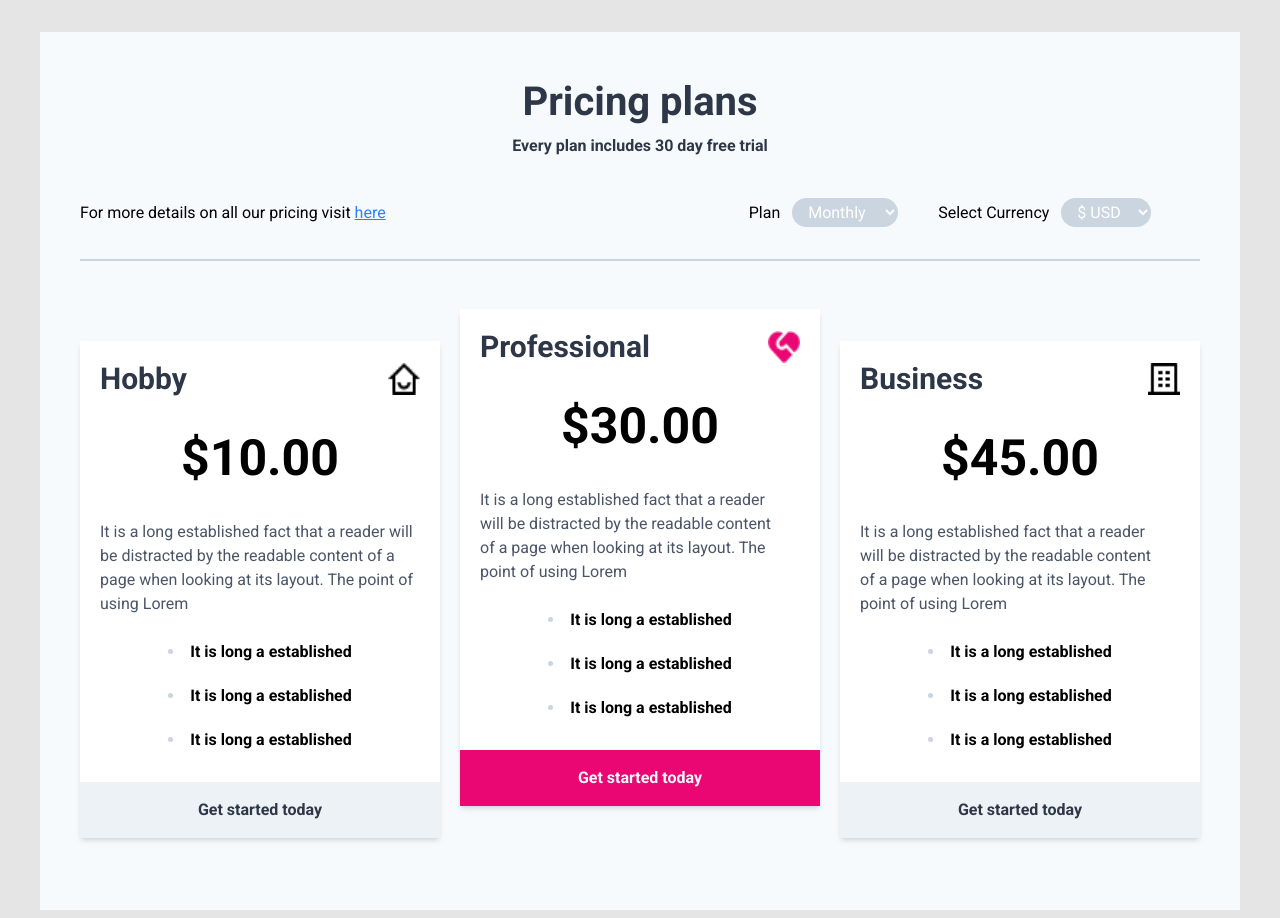
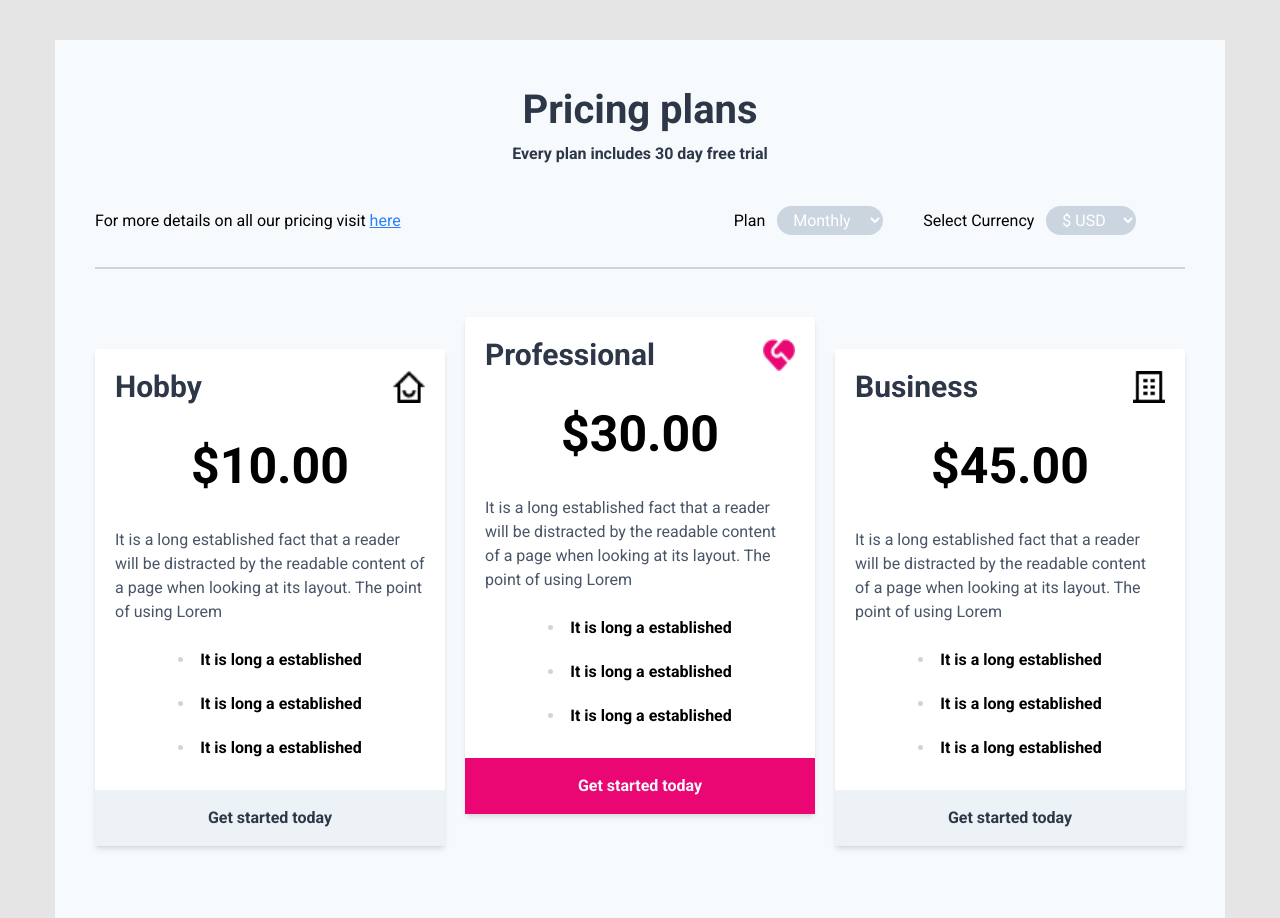
Before and after one commit to Oluwatayoo/Tailwind-Pricing-Grid-Projects, a website: page Pricing Grid 1/index.html in a window 1280 px wide. Shown: the top 918 px of the page. Drawn offline with Linux system fonts and the light colour scheme.

Commit message:
Updated the HTML file

```diff
--- a/Pricing Grid 1/index.html
+++ b/Pricing Grid 1/index.html
@@ -18,7 +18,7 @@
       class="flex items-center justify-center min-h-screen bg-[#e5e5e5] font-['Roboto']"
     >
       <!-- Inner Container -->
-      <div class="p-10 bg-[#F7FAFC] my-8 md:m-8">
+      <div class="p-3 md:p-10 bg-[#F7FAFC] my-10 md:m-10">
         <div class="flex flex-col items-center">
           <h1 class="font-bold text-[#2d3748] text-[40px] text-center">
             Pricing plans
@@ -38,7 +38,7 @@
               >
             </p>
             <div
-              class="flex space-x-10 md:justify-between lg:justify-center lg:space-x-10 md:w-full lg:w-[500px]"
+              class="flex space-x-5 text-center md:justify-between lg:justify-center lg:space-x-10 md:w-full lg:w-[500px]"
             >
               <div class="md:space-x-2">
                 <label for="plan">Plan</label>
@@ -73,7 +73,7 @@
           class="flex flex-col md:flex-row space-y-5 md:space-y-0 lg:space-x-5 md:gap-5 lg:gap-16 lg:gap-y-5 xl:gap-0 items-center md:flex-wrap md:justify-center"
         >
           <!-- first card -->
-          <div class="shadow-md w-[360px]">
+          <div class="shadow-md w-[350px]">
             <div class="p-5 bg-white">
               <div class="flex justify-between w-full h-9 items-center">
                 <h2 class="font-bold text-3xl text-[#2d3748]">Hobby</h2>
@@ -107,7 +107,7 @@
           </div>
 
           <!-- Second card -->
-          <div class="shadow-md w-[360px] xl:mb-16">
+          <div class="shadow-md w-[350px] xl:mb-16">
             <div class="p-5 bg-white">
               <div class="flex justify-between w-full h-9 items-center">
                 <h2 class="font-bold text-3xl text-[#2d3748]">Professional</h2>
@@ -141,7 +141,7 @@
           </div>
 
           <!-- Third card -->
-          <div class="shadow-md w-[360px]">
+          <div class="shadow-md w-[350px]">
             <div class="p-5 bg-white">
               <div class="flex justify-between w-full h-9 items-center">
                 <h2 class="font-bold text-3xl text-[#2d3748]">Business</h2>
```
Also changed, not shown: Pricing Grid 1/css/style.css.
